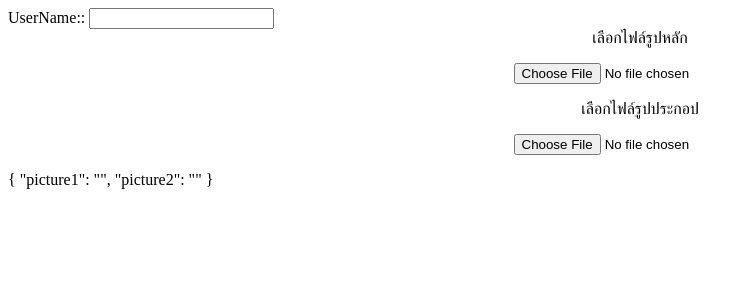
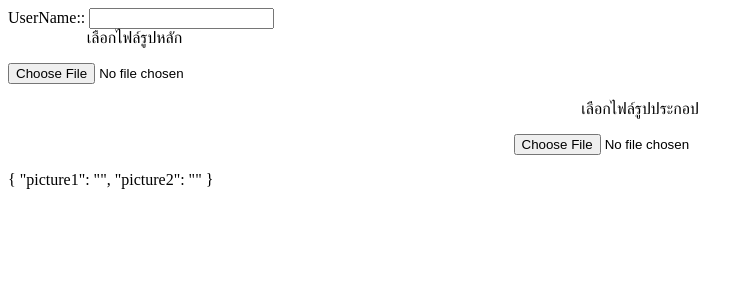
Before and after one commit to nutv99/angular-uploadImage-component, an Angular app: page / in a window 1280 px wide. Shown: the top 300 px of the page, without its empty margins (0-753 px from the left). Built offline with nearby package versions, Linux system fonts and the light colour scheme.

Commit message:
1 file modified

```diff
--- a/src/app/app.component.html
+++ b/src/app/app.component.html
@@ -2,11 +2,12 @@
 
   UserName::
   <input type="text" [(ngModel)]="username" formControlName="usernameForm" />
-
+<div style='display:flex'>
   <app-imgupload
     [Caption]="'เลือกไฟล์รูปหลัก'"
     (IAmselectFile)="displayPicture1($event)"
   ></app-imgupload>
+</div>
 
   <app-imgupload
     [Caption]="'เลือกไฟล์รูปประกอป'"
```
